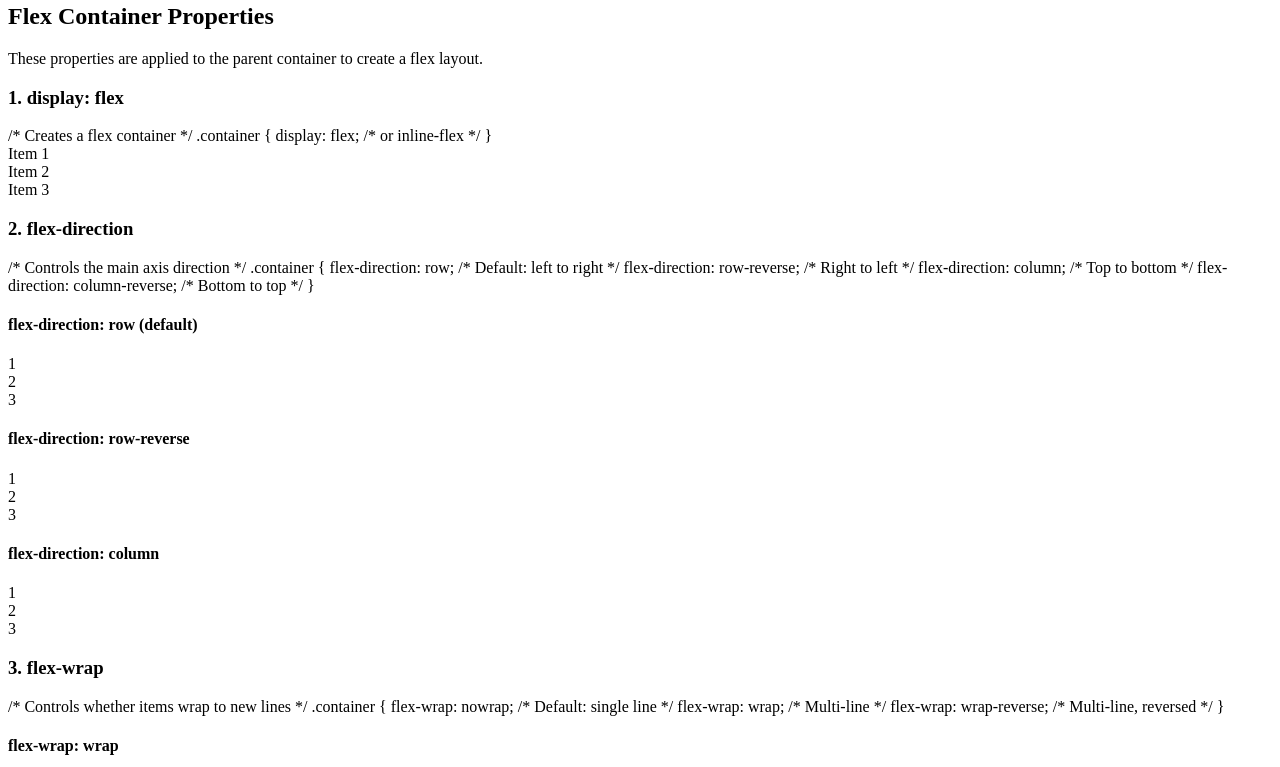
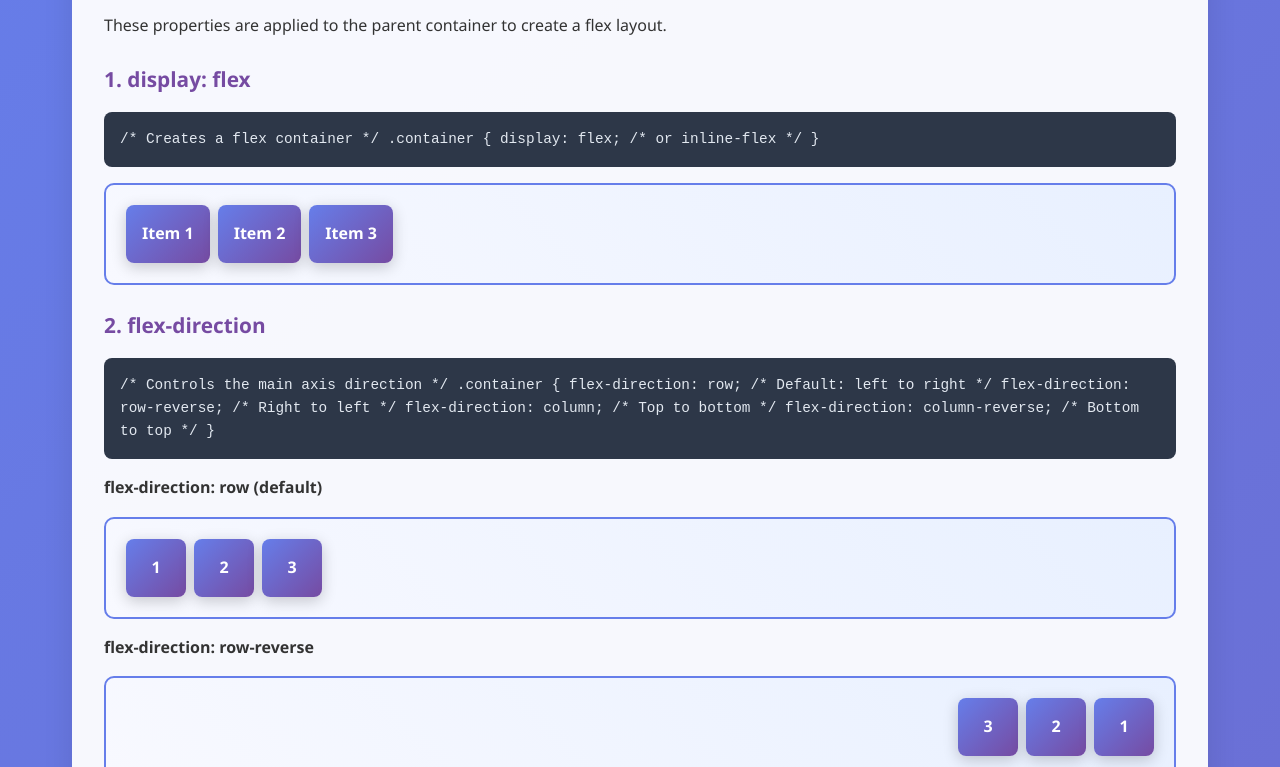
Before and after one commit to codde-clean/flex-box-guide, a plain HTML site: page index.html in a window 1280 px wide. Shown: the part 279-1046 px from the top of the page. Drawn offline with Linux system fonts and the light colour scheme.

Commit message:
Update index.html

```diff
--- a/index.html
+++ b/index.html
@@ -1,6 +1,8 @@
 <!DOCTYPE html>
 <html lang="en">
 <head>
+<!--     stylesheet link -->
+    <link rel="stylesheet" href="css/style.css">
     <meta charset="UTF-8">
     <meta name="viewport" content="width=device-width, initial-scale=1.0">
     <title>Complete Flexbox Guide</title>
```
